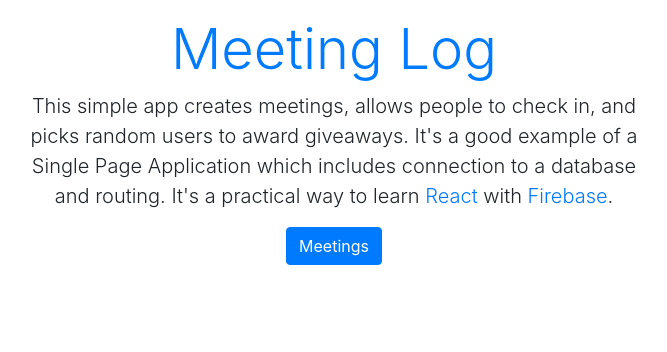
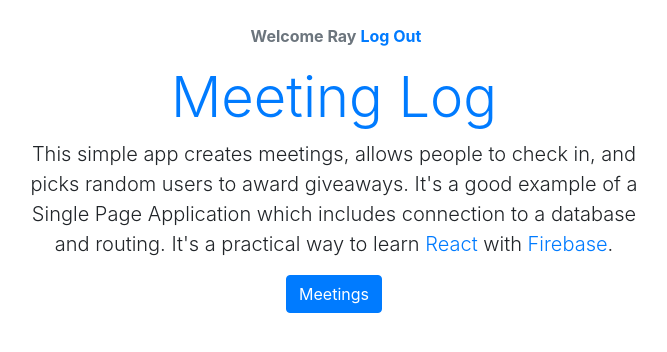
Before and after one commit to Galiant/reactspa, a React (Create React App) app: page / in a window 1280 px wide. Shown: the top 352 px of the page, without its empty margins (306-973 px from the left). Built offline with nearby package versions, Linux system fonts and the light colour scheme.

Commit message:
Conditional component - Creating Welcome component

```diff
--- a/src/App.js
+++ b/src/App.js
@@ -1,9 +1,20 @@
 import React, { useState } from "react";
+import Welcome from "./Welcome";
 import Home from "./Home";
 
 function App() {
   const [user, setUser] = useState("Ray");
-  return <Home user={user} onChange={(event) => setUser(event.target.value)} />;
+  return (
+    <div>
+      {user && (
+        <Welcome
+          user={user}
+          onChange={(event) => setUser(event.target.value)}
+        />
+      )}
+      <Home user={user} onChange={(event) => setUser(event.target.value)} />
+    </div>
+  );
 }
 
 export default App;
--- /dev/null
+++ b/src/Welcome.js
@@ -0,0 +1,21 @@
+import React from "react";
+import PropTypes from "prop-types";
+
+const Welcome = ({ user }) => {
+  return (
+    <div className="text-center mt-4">
+      <span className="text-secondary font-weight-bold pl-1">
+        Welcome {user}
+      </span>
+      <a href="/" className="text-primary font-weight-bold pl-1">
+        Log Out
+      </a>
+    </div>
+  );
+};
+
+Welcome.propTypes = {
+  user: PropTypes.string,
+};
+
+export default Welcome;
```
